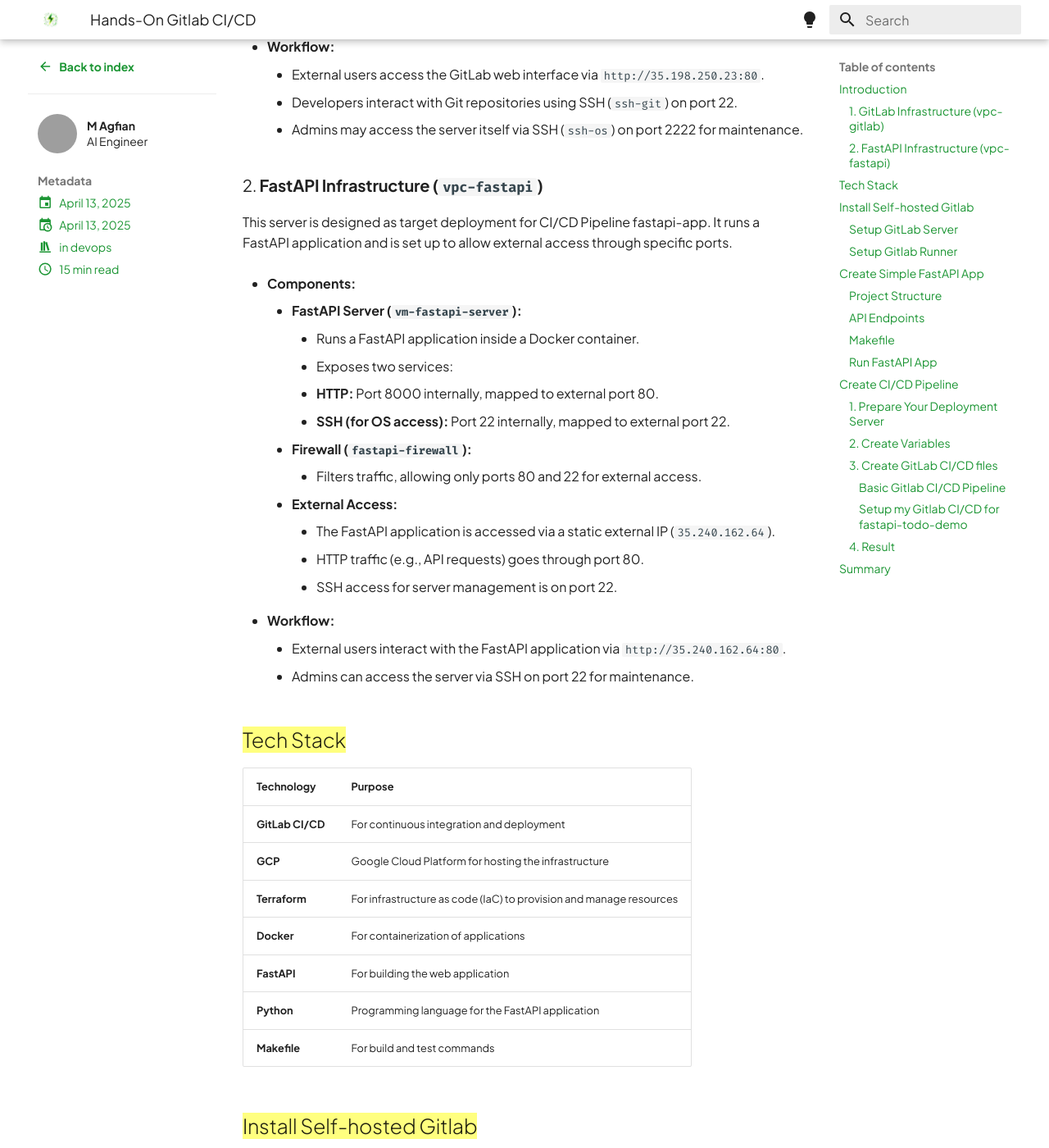
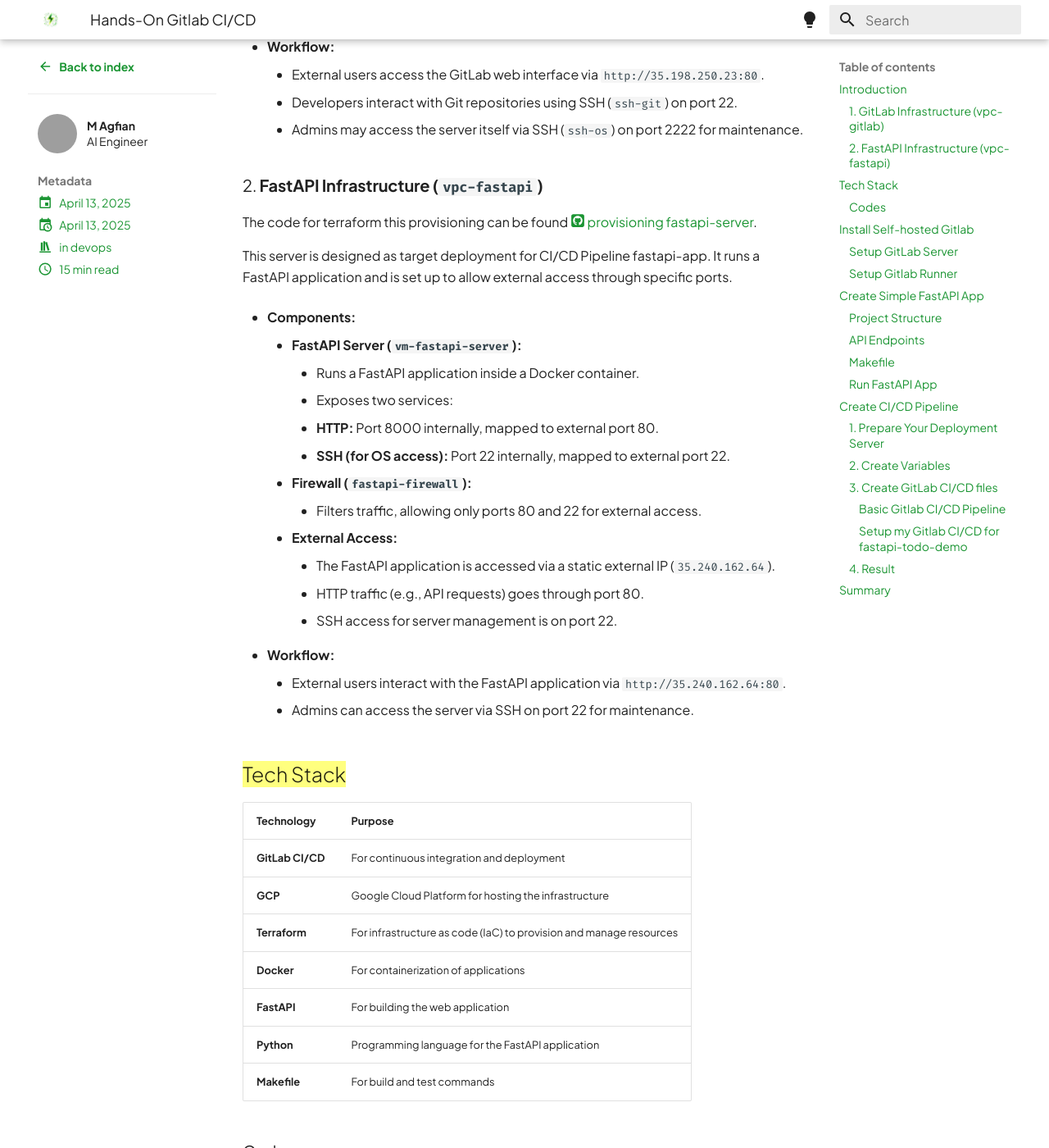
Before and after one commit to agfianf/agfianf.github.io, an MkDocs documentation site: the page built from docs/blog/posts/devops-learning/018-gitlab-cicd.md, in a window 1280 px wide and 1400 px high, scrolled down 2438 px. Shown: the whole window at 82% size. Built offline with MkDocs 1.6.1 and Material for MkDocs 9.7.7, drawn with Linux system fonts in a browser that asks for light colours; comment, search, counter and statistics services are not loaded; some of the changed text lies outside the part shown; grey boxes are pictures that could not be loaded.

Commit message:
feat: enhance GitLab CI/CD documentation with additional code references and improved clarity

````diff
--- a/docs/blog/posts/devops-learning/018-gitlab-cicd.md
+++ b/docs/blog/posts/devops-learning/018-gitlab-cicd.md
@@ -67,6 +67,9 @@
 
 
 ### 2. **FastAPI Infrastructure (`vpc-fastapi`)**
+
+The code for terraform this provisioning can be found [:fontawesome-brands-square-github: provisioning fastapi-server](https://github.com/agfianf/terraform-tutorial/tree/main/projects/004-app-node).
+
 This server is designed as target deployment for CI/CD Pipeline fastapi-app. It runs a FastAPI application and is set up to allow external access through specific ports.
 
 - **Components:**
@@ -98,6 +101,12 @@
 | **FastAPI** | For building the web application |
 | **Python** | Programming language for the FastAPI application |
 | **Makefile** | For build and test commands |
+
+### Codes
+
+- [:fontawesome-brands-square-github: provisioning fastapi-server](https://github.com/agfianf/terraform-tutorial/tree/main/projects/004-app-node)
+- [:fontawesome-brands-square-github: provisioning gitlab-server](https://github.com/agfianf/terraform-tutorial/tree/main/projects/003-self-hosted-gitlab)
+- [:fontawesome-brands-square-github: fastapi-todo-demo](https://github.com/agfianf/fastapi-todo-demo)
 
 
 ## {==Install Self-hosted Gitlab==}
@@ -300,8 +309,10 @@
     sudo systemctl start gitlab-runner-custom
     sudo systemctl status gitlab-runner-custom
     ```
-    ![GitLab Runner Status](../../../assets/devops/project-18/gitlab-runner-job.png)
-    ![GitLab Runner Status](../../../assets/devops/project-18/gitlab-runner-status.png)
+
+    This screenshot shows the status of the Gitlab runner:
+        ![GitLab Runner Status](../../../assets/devops/project-18/gitlab-runner-job.png)
+        ![GitLab Runner Status](../../../assets/devops/project-18/gitlab-runner-status.png)
 
 
 ## {==Create Simple FastAPI App==}
````
